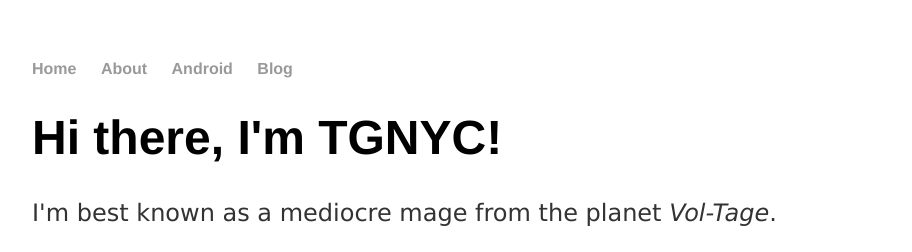
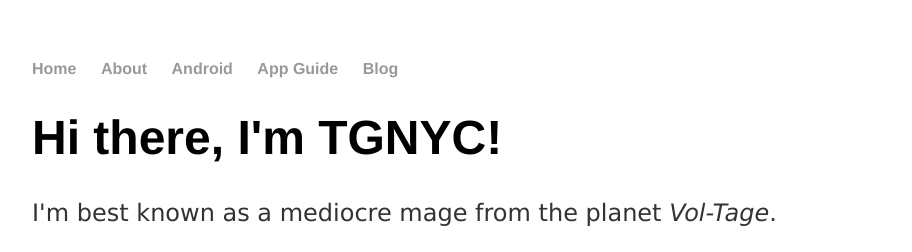
Before and after one commit to TGNYC/old, a Jekyll site: the page built from index.html, in a window 1280 px wide. Shown: the top 252 px of the page, without its empty margins (160-1072 px from the left). Built offline with Jekyll 4.4.1, drawn with Linux system fonts in a browser that asks for light colours.

Commit message:
Update default.html

```diff
--- a/_layouts/default.html
+++ b/_layouts/default.html
@@ -11,6 +11,7 @@
 	        		<li><a href="https://tgnyc.github.io/">Home</a></li>
 		        	<li><a href="https://tgnyc.github.io/about/">About</a></li>
 	        		<li><a href="https://tgnyc.github.io/android/">Android</a></li>
+	        		<li><a href="https://tgnuc.github.io/android/appguide">App Guide</a></li>
 	        		<li><a href="https://tgnyc.github.io/blog/">Blog</a></li>
 	    		</ul>
 			</nav>
```
